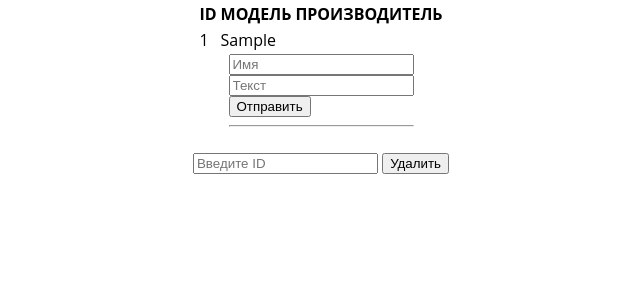
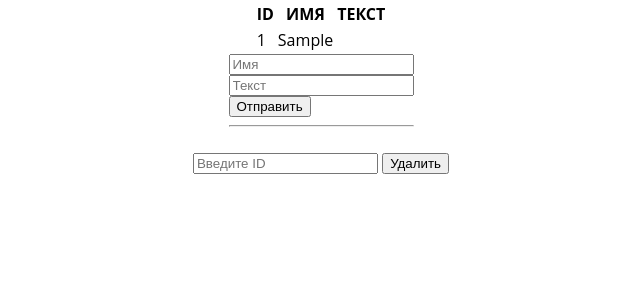
Before and after one commit to xetcru/form-php-mysql, a PHP site: page / in a window 1280 px wide. Shown: the part 22-322 px from the top of the page, without its empty margins (319-959 px from the left). Run offline with PHP 8.4, Linux system fonts and the light colour scheme; tables that the repository leaves empty or names only in its code hold one stand-in row (values such as "Sample post"); data that the repository does not hold is empty.

Commit message:
Update index.php

```diff
--- a/index.php
+++ b/index.php
@@ -96,7 +96,7 @@ if($result)
 {
     $rows = mysqli_num_rows($result); // количество полученных строк
 
-    echo "<table><tr><th>Id</th><th>Модель</th><th>Производитель</th></tr>";
+    echo "<table><tr><th>Id</th><th>Имя</th><th>Текст</th></tr>";
     for ($i = 0 ; $i < $rows ; ++$i)
     {
         $row = mysqli_fetch_row($result);
```
